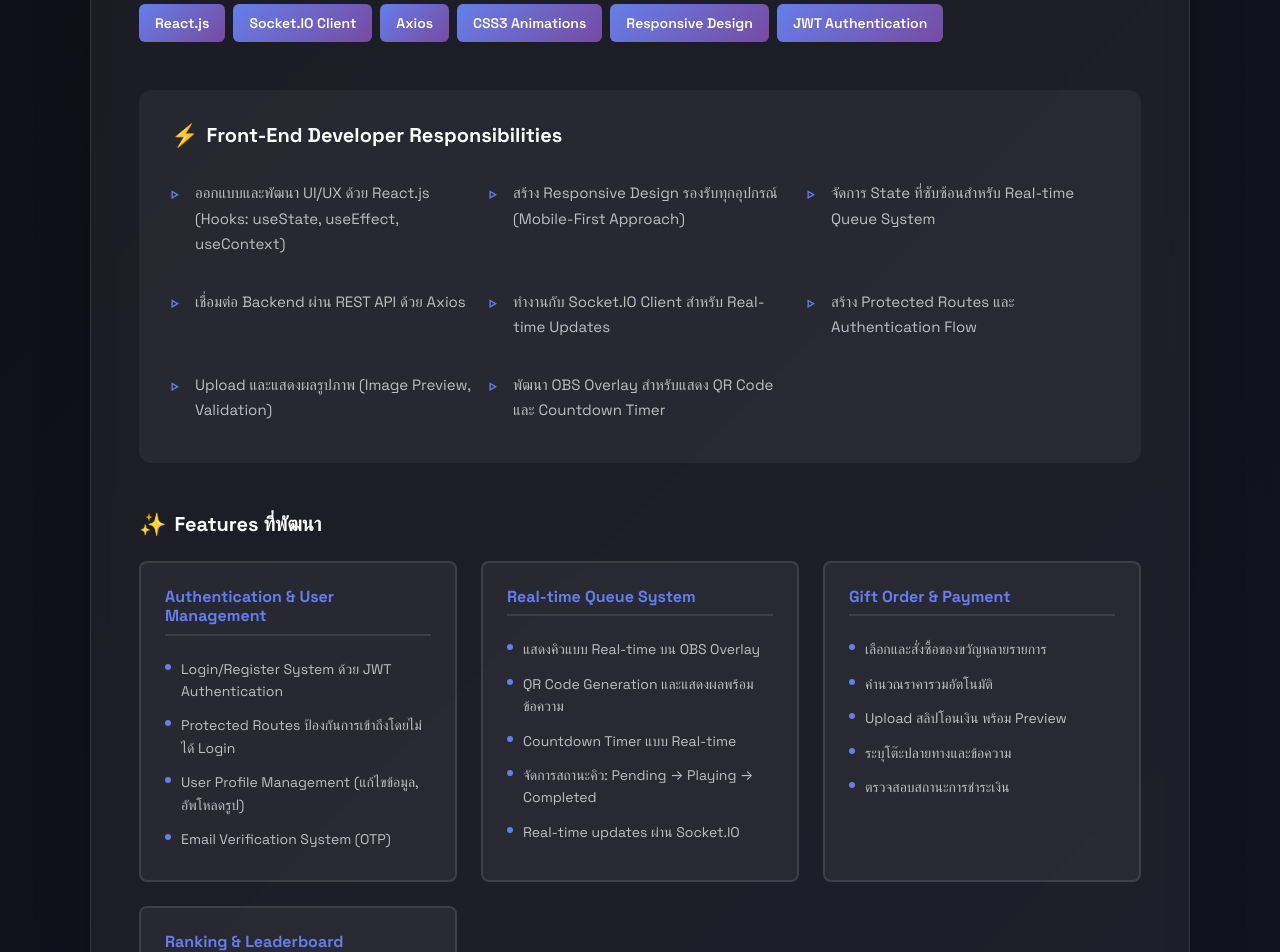
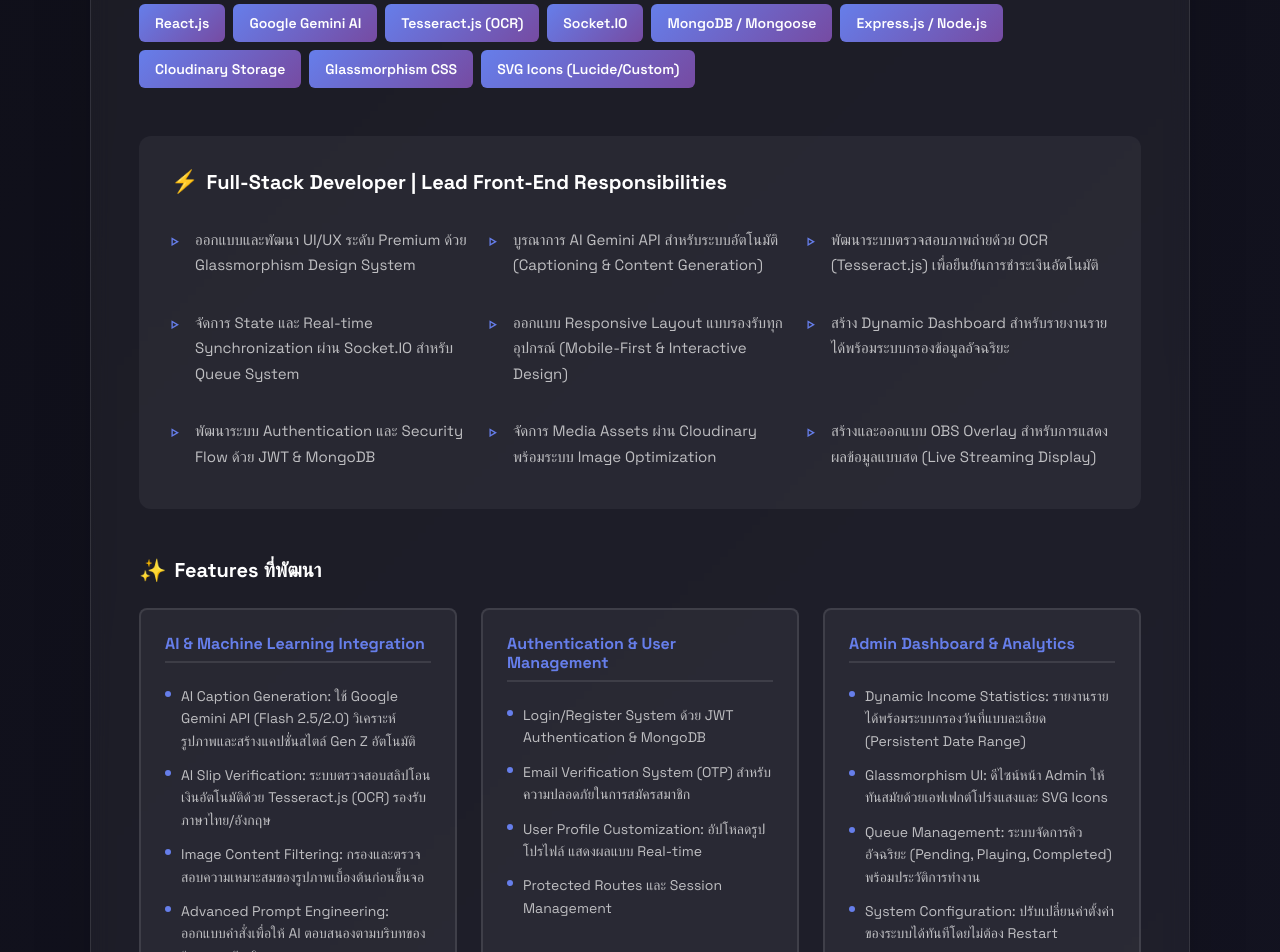
Before and after one commit to 66JJN/66JJN.github.io, a React (Vite) app: page / in a window 1280 px wide. Shown: the part 4520-5472 px from the top of the page. Built offline with nearby package versions, Linux system fonts and the light colour scheme.

Commit message:
feat: add Projects component to display portfolio work items

```diff
--- a/src/components/Projects.jsx
+++ b/src/components/Projects.jsx
@@ -7,63 +7,66 @@
             title: 'CMES - Content Management and Engagement System for Entertainment Venues',
             subtitle: 'Full-Stack Developer | มิถุนายน 2025 - กุมภาพันธ์ 2026',
             description: 'ระบบจัดการลูกค้าและการมีส่วนร่วมแบบ Real-time สำหรับร้านสถานบันเทิง ที่ช่วยให้ลูกค้าสามารถส่งข้อความ รูปภาพ และของขวัญผ่านระบบ พร้อมแสดงผลบนจอดิจิทัลแบบ Live ด้วย OBS Overlay',
-            role: 'Front-End Developer Responsibilities',
+            role: 'Full-Stack Developer | Lead Front-End Responsibilities',
             responsibilities: [
-                'ออกแบบและพัฒนา UI/UX ด้วย React.js (Hooks: useState, useEffect, useContext)',
-                'สร้าง Responsive Design รองรับทุกอุปกรณ์ (Mobile-First Approach)',
-                'จัดการ State ที่ซับซ้อนสำหรับ Real-time Queue System',
-                'เชื่อมต่อ Backend ผ่าน REST API ด้วย Axios',
-                'ทำงานกับ Socket.IO Client สำหรับ Real-time Updates',
-                'สร้าง Protected Routes และ Authentication Flow',
-                'Upload และแสดงผลรูปภาพ (Image Preview, Validation)',
-                'พัฒนา OBS Overlay สำหรับแสดง QR Code และ Countdown Timer'
+                'ออกแบบและพัฒนา UI/UX ระดับ Premium ด้วย Glassmorphism Design System',
+                'บูรณาการ AI Gemini API สำหรับระบบอัตโนมัติ (Captioning & Content Generation)',
+                'พัฒนาระบบตรวจสอบภาพถ่ายด้วย OCR (Tesseract.js) เพื่อยืนยันการชำระเงินอัตโนมัติ',
+                'จัดการ State และ Real-time Synchronization ผ่าน Socket.IO สำหรับ Queue System',
+                'ออกแบบ Responsive Layout แบบรองรับทุกอุปกรณ์ (Mobile-First & Interactive Design)',
+                'สร้าง Dynamic Dashboard สำหรับรายงานรายได้พร้อมระบบกรองข้อมูลอัจฉริยะ',
+                'พัฒนาระบบ Authentication และ Security Flow ด้วย JWT & MongoDB',
+                'จัดการ Media Assets ผ่าน Cloudinary พร้อมระบบ Image Optimization',
+                'สร้างและออกแบบ OBS Overlay สำหรับการแสดงผลข้อมูลแบบสด (Live Streaming Display)'
             ],
             features: [
                 {
-                    category: 'Authentication & User Management',
+                    category: 'AI & Machine Learning Integration',
                     items: [
-                        'Login/Register System ด้วย JWT Authentication',
-                        'Protected Routes ป้องกันการเข้าถึงโดยไม่ได้ Login',
-                        'User Profile Management (แก้ไขข้อมูล, อัพโหลดรูป)',
-                        'Email Verification System (OTP)'
+                        'AI Caption Generation: ใช้ Google Gemini API (Flash 2.5/2.0) วิเคราะห์รูปภาพและสร้างแคปชั่นสไตล์ Gen Z อัตโนมัติ',
+                        'AI Slip Verification: ระบบตรวจสอบสลิปโอนเงินอัตโนมัติด้วย Tesseract.js (OCR) รองรับภาษาไทย/อังกฤษ',
+                        'Image Content Filtering: กรองและตรวจสอบความเหมาะสมของรูปภาพเบื้องต้นก่อนขึ้นจอ',
+                        'Advanced Prompt Engineering: ออกแบบคำสั่งเพื่อให้ AI ตอบสนองตามบริบทของร้านสถานบันเทิง'
                     ]
                 },
                 {
-                    category: 'Real-time Queue System',
+                    category: 'Authentication & User Management',
                     items: [
-                        'แสดงคิวแบบ Real-time บน OBS Overlay',
-                        'QR Code Generation และแสดงผลพร้อมข้อความ',
-                        'Countdown Timer แบบ Real-time',
-                        'จัดการสถานะคิว: Pending → Playing → Completed',
-                        'Real-time updates ผ่าน Socket.IO'
+                        'Login/Register System ด้วย JWT Authentication & MongoDB',
+                        'Email Verification System (OTP) สำหรับความปลอดภัยในการสมัครสมาชิก',
+                        'User Profile Customization: อัปโหลดรูปโปรไฟล์ แสดงผลแบบ Real-time',
+                        'Protected Routes และ Session Management'
                     ]
                 },
                 {
-                    category: 'Gift Order & Payment',
+                    category: 'Admin Dashboard & Analytics',
                     items: [
-                        'เลือกและสั่งซื้อของขวัญหลายรายการ',
-                        'คำนวณราคารวมอัตโนมัติ',
-                        'Upload สลิปโอนเงิน พร้อม Preview',
-                        'ระบุโต๊ะปลายทางและข้อความ',
-                        'ตรวจสอบสถานะการชำระเงิน'
+                        'Dynamic Income Statistics: รายงานรายได้พร้อมระบบกรองวันที่แบบละเอียด (Persistent Date Range)',
+                        'Glassmorphism UI: ดีไซน์หน้า Admin ให้ทันสมัยด้วยเอฟเฟกต์โปร่งแสงและ SVG Icons',
+                        'Queue Management: ระบบจัดการคิวอัจฉริยะ (Pending, Playing, Completed) พร้อมประวัติการทำงาน',
+                        'System Configuration: ปรับเปลี่ยนค่าตั้งค่าของระบบได้ทันทีโดยไม่ต้อง Restart'
                     ]
                 },
                 {
-                    category: 'Ranking & Leaderboard',
+                    category: 'Real-time Experience (User & OBS)',
                     items: [
-                        'แสดง Top 10 Ranking แบบ Real-time',
-                        'แยก Ranking: All-time, Daily, Monthly',
-                        'VIP Supporter Badge System',
+                        'Toast Notification System: ระบบแจ้งเตือนแบบ Glassmorphism แทนการใช้ alert() แบบเดิม',
+                        'Real-time Queue Status บน OBS Overlay และ User Interface ผ่าน Socket.IO',
+                        'Multi-item Status Tracking: ติดตามสถานะการสั่งของขวัญพร้อมกันหลายรายการ',
+                        'Micro-interactions: เพิ่มลูกเล่นและ Animation ให้ UI ดูลื่นไหลและพรีเมียม'
                     ]
                 }
             ],
             techStack: [
                 'React.js',
-                'Socket.IO Client',
-                'Axios',
-                'CSS3 Animations',
-                'Responsive Design',
-                'JWT Authentication'
+                'Google Gemini AI',
+                'Tesseract.js (OCR)',
+                'Socket.IO',
+                'MongoDB / Mongoose',
+                'Express.js / Node.js',
+                'Cloudinary Storage',
+                'Glassmorphism CSS',
+                'SVG Icons (Lucide/Custom)'
             ],
             image: '/cmes-preview.jpg',
             liveUrls: [
```
